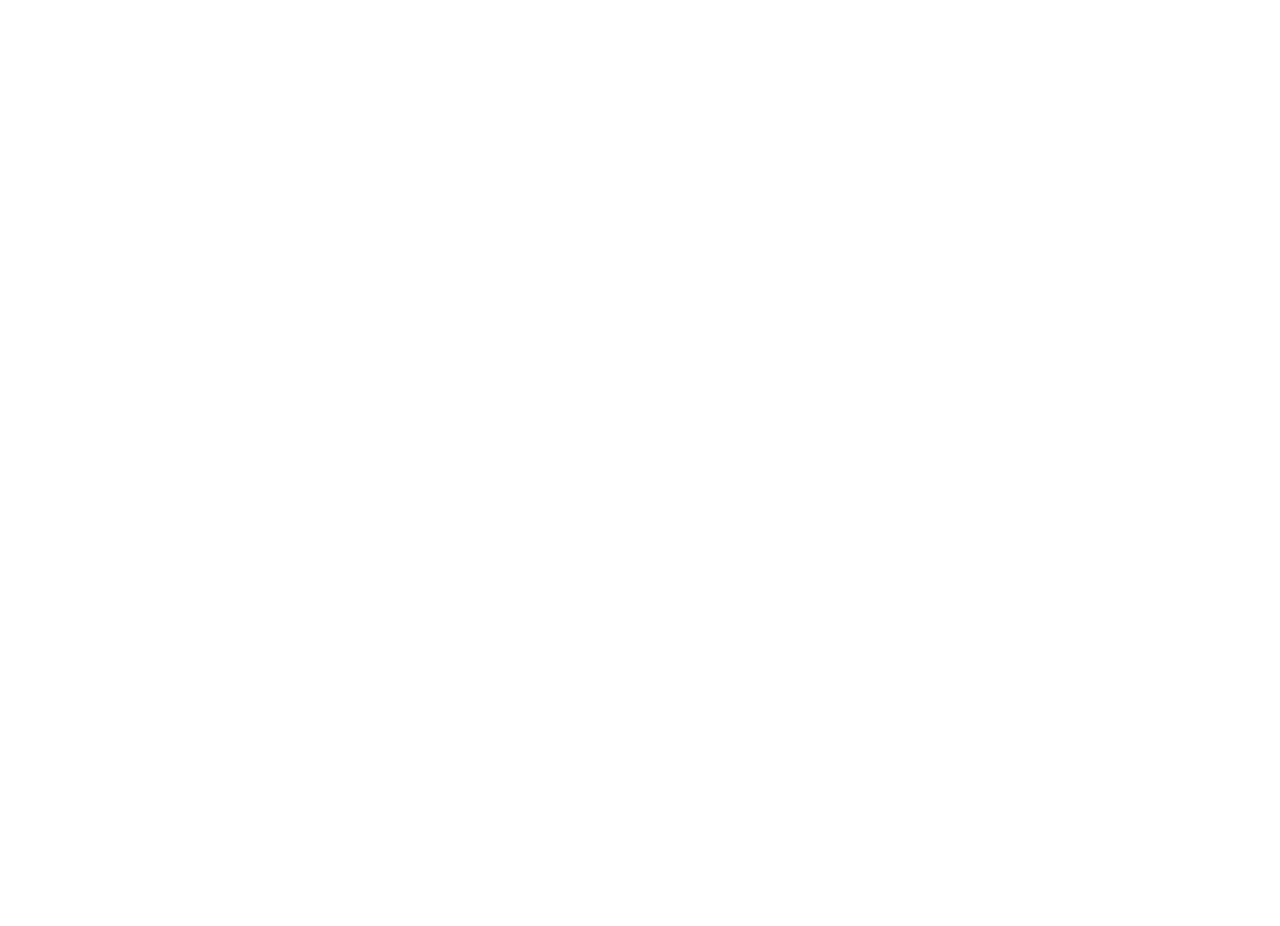
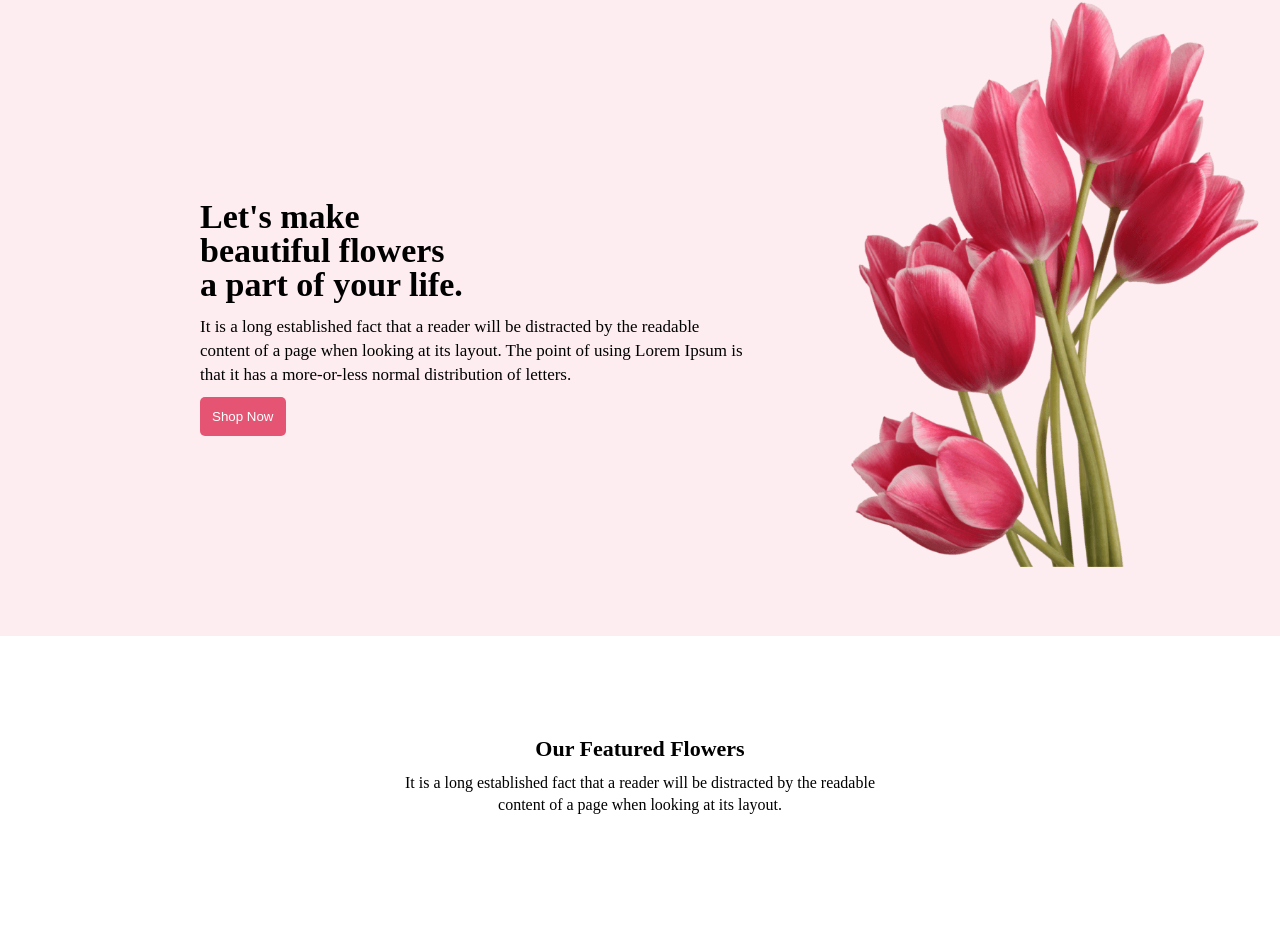
Before and after one commit to programmerrabbanii/assingment-one, a plain HTML site: page index.html in a window 1280 px wide. Before the commit the page ends 800 px from the top, so only its background shows below. Drawn offline with Linux system fonts and the light colour scheme.

Commit message:
added bannar section

```diff
--- a/index.html
+++ b/index.html
@@ -7,7 +7,30 @@
     <link rel="stylesheet" href="style.css">
 </head>
 <body>
+    <header>
+        <!-- start-bannar-section -->
+        <section class="bannar">
+            <div class="bannar-inner">
+                <h2>Let's make <br> beautiful flowers <br> a part of your life. <br> </h2>
+                <p>It is a long established fact that a reader will be distracted by the readable <br> content of a page when looking at its layout. The point of using Lorem Ipsum is <br> that it has a more-or-less normal distribution of letters.</p>
+                <button classs="bannar-btn">shop now</button>
+            </div>
+            <!-- bannar-section-end -->
+        </section>
+    </header>
+    <main>
+        <!-- start-flowers-section-start -->
+        <div class="flowers">
+            <div class="flower-con">
+                <h3>Our Featured Flowers</h3>
+                <p>It is a long established fact that a reader will be distracted by the readable <br> content of a page when looking at its layout.</p>
+            </div>
+        </div>
 
+    </main>
+    <footer>
+
+    </footer>
 
 </body>
 </html>
--- a/style.css
+++ b/style.css
@@ -0,0 +1,64 @@
+*{
+    padding: 0;
+    margin: 0;
+}
+/* start-bannar-section */
+.bannar{
+    background-image: url(./img/pngwing\ 10.png);
+    padding: 200px ;
+    background-position: top right;
+    background-repeat: no-repeat;
+    background-size: 450px;
+    position: relative;
+    z-index: 1;
+
+}
+.bannar::after{
+    content: "";
+    position: absolute;
+    top: 0;
+    left: 0;
+    width: 100%;
+    height: 100%;
+    background: rgba(229, 84, 115, 0.10);
+    z-index: -1;
+
+}
+
+.bannar-inner h2 {
+    font-size: 34px;
+    line-height: 34px;
+    margin-bottom: 13px;
+}
+.bannar-inner p {
+    font-size: 17px;
+    line-height: 24px;
+    margin-bottom: 10px;
+}
+button {
+    border: none;
+    text-transform: capitalize;
+    background: #E55473;
+    padding: 12px;
+    color: white;
+    border-radius: 5px;
+}
+/* bannar-section-end */
+/* flowers-section-start */
+.flowers{
+    padding:100px 200px;
+
+}
+.flower-con{
+
+}
+.flower-con h3 {
+    text-align: center;
+    font-size: 22px;
+    margin-bottom: 10px;
+}
+.flower-con p {
+    text-align: center;
+    line-height: 22px;
+    margin-bottom: 10px;
+}
```
